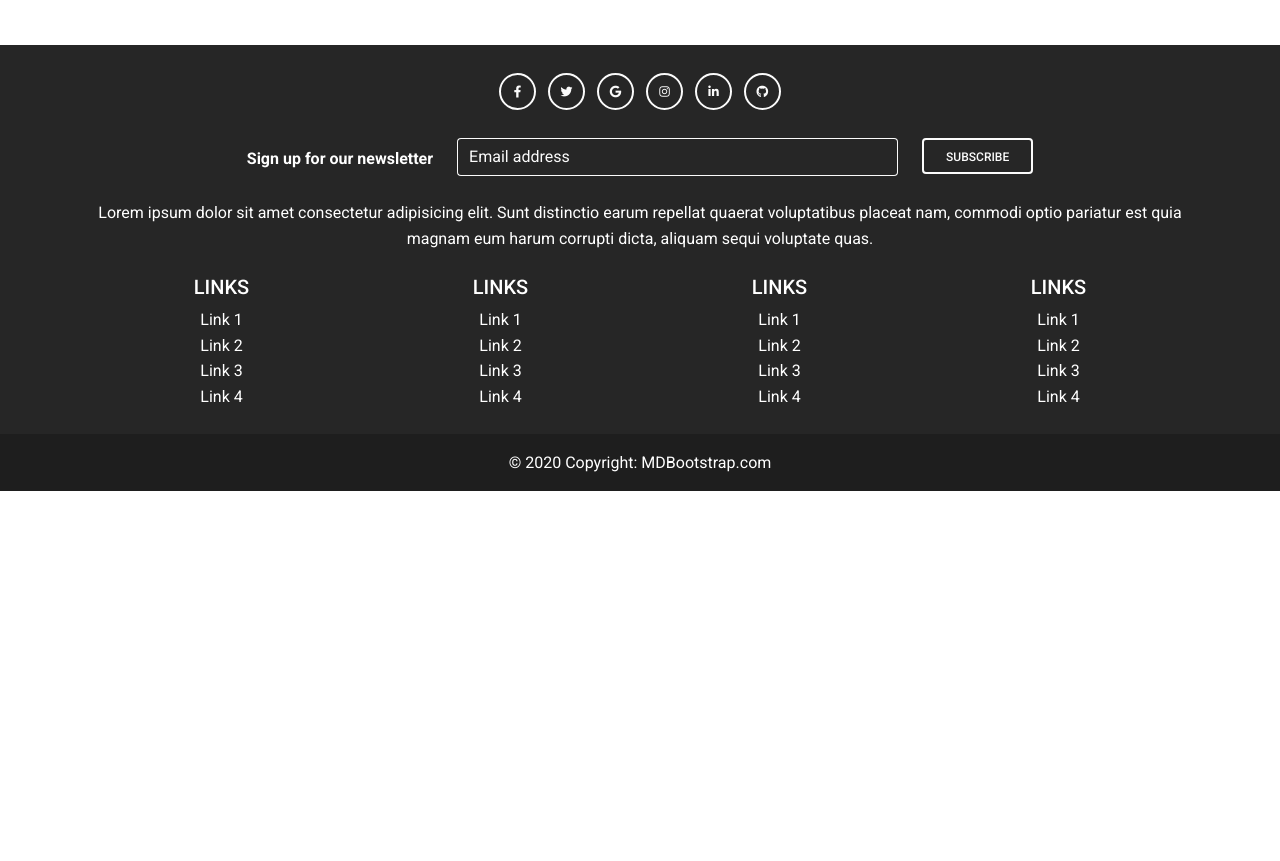
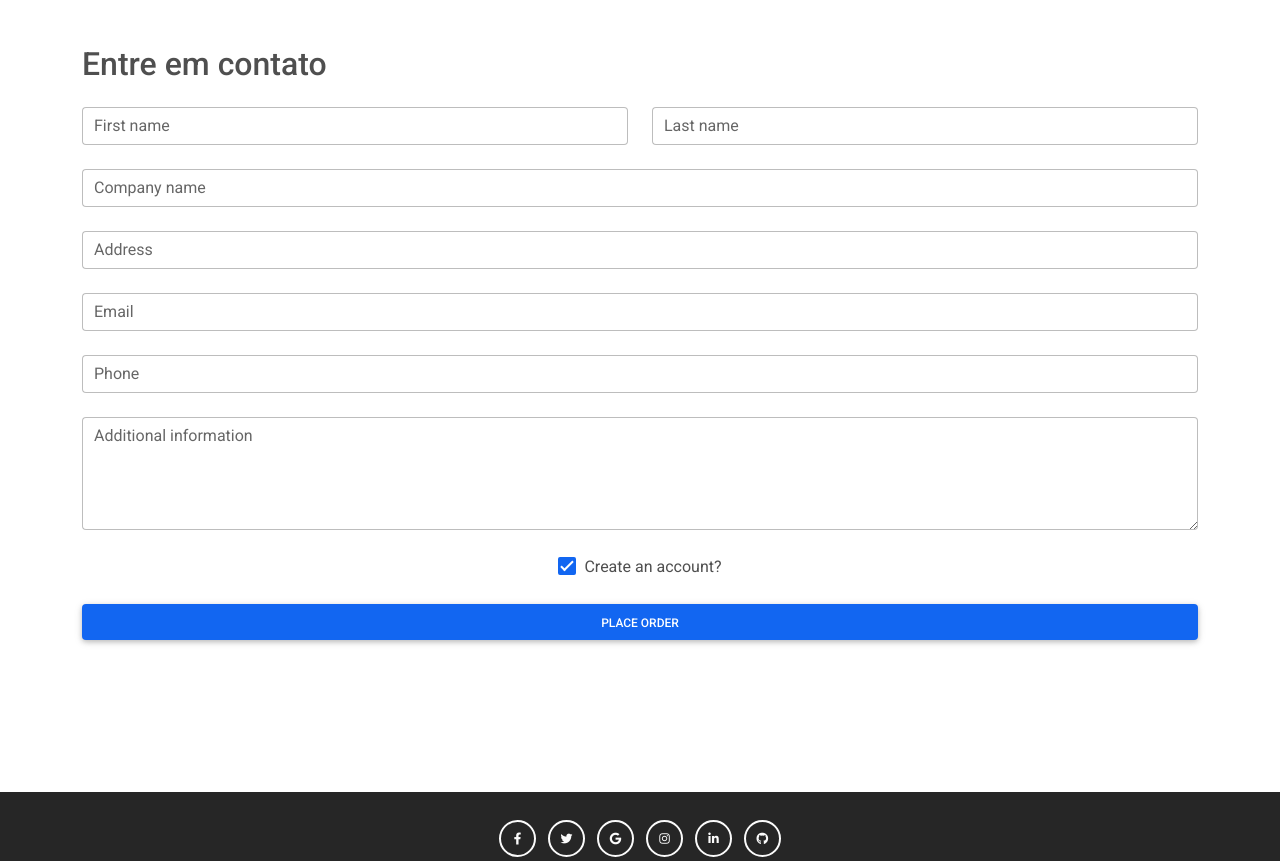
Before and after one commit to llauros/Project_Bootstrap, a plain HTML site: page index.html in a window 1280 px wide. Shown: the part 2237-3098 px from the top of the page. Before the commit the page ends 2728 px from the top, so only its background shows below. Drawn offline with nearby package versions, Linux system fonts and the light colour scheme.

Commit message:
add: Form entre encontato

```diff
--- a/index.html
+++ b/index.html
@@ -29,8 +29,8 @@
 
             <!-- Navbar brand -->
             <a class="navbar-brand me-2" href="#">
-                <img src="/assets/img/ga.png" height="50px" width="100px" alt=""
-                    loading="lazy" style="margin-top: -1px;" />
+                <img src="/assets/img/ga.png" height="50px" width="100px" alt="" loading="lazy"
+                    style="margin-top: -1px;" />
             </a>
 
             <!-- Toggle button -->
@@ -81,14 +81,8 @@
                 </li>
                 <!-- Icon dropdown -->
                 <li class="nav-item me-3 me-lg-0 dropdown">
-                  <a
-                    class="nav-link dropdown-toggle"
-                    href="#"
-                    id="navbarDropdown"
-                    role="button"
-                    data-mdb-toggle="dropdown"
-                    aria-expanded="false"
-                  >
+                    <a class="nav-link dropdown-toggle" href="#" id="navbarDropdown" role="button"
+                        data-mdb-toggle="dropdown" aria-expanded="false">
                         <i class="fas fa-user"></i>
                     </a>
                     <ul class="dropdown-menu" aria-labelledby="navbarDropdown">
@@ -98,7 +92,9 @@
                         <li>
                             <a class="dropdown-item" href="#">Another action</a>
                         </li>
-                    <li><hr class="dropdown-divider" /></li>
+                        <li>
+                            <hr class="dropdown-divider" />
+                        </li>
                         <li>
                             <a class="dropdown-item" href="#">Something else here</a>
                         </li>
@@ -304,6 +300,92 @@
     </div>
 
     <!-- /Texto e video -->
+
+    <!-- Form de Contato -->
+
+    <div class="container">
+
+        <div class="row mt-5 mb-3">
+            <div class="col-md-12">
+                <h2>Entre em contato</h2>
+            </div>
+        </div>
+
+        <div class="row mb-10">
+            <div class="col-md-12">
+
+                <form>
+                    <!-- 2 column grid layout with text inputs for the first and last names -->
+                    <div class="row mb-4">
+                      <div class="col">
+                        <div class="form-outline">
+                          <input type="text" id="form6Example1" class="form-control" />
+                          <label class="form-label" for="form6Example1">First name</label>
+                        </div>
+                      </div>
+                      <div class="col">
+                        <div class="form-outline">
+                          <input type="text" id="form6Example2" class="form-control" />
+                          <label class="form-label" for="form6Example2">Last name</label>
+                        </div>
+                      </div>
+                    </div>
+
+                    <!-- Text input -->
+                    <div class="form-outline mb-4">
+                      <input type="text" id="form6Example3" class="form-control" />
+                      <label class="form-label" for="form6Example3">Company name</label>
+                    </div>
+
+                    <!-- Text input -->
+                    <div class="form-outline mb-4">
+                      <input type="text" id="form6Example4" class="form-control" />
+                      <label class="form-label" for="form6Example4">Address</label>
+                    </div>
+
+                    <!-- Email input -->
+                    <div class="form-outline mb-4">
+                      <input type="email" id="form6Example5" class="form-control" />
+                      <label class="form-label" for="form6Example5">Email</label>
+                    </div>
+
+                    <!-- Number input -->
+                    <div class="form-outline mb-4">
+                      <input type="number" id="form6Example6" class="form-control" />
+                      <label class="form-label" for="form6Example6">Phone</label>
+                    </div>
+
+                    <!-- Message input -->
+                    <div class="form-outline mb-4">
+                      <textarea class="form-control" id="form6Example7" rows="4"></textarea>
+                      <label class="form-label" for="form6Example7">Additional information</label>
+                    </div>
+
+                    <!-- Checkbox -->
+                    <div class="form-check d-flex justify-content-center mb-4">
+                      <input
+                        class="form-check-input me-2"
+                        type="checkbox"
+                        value=""
+                        id="form6Example8"
+                        checked
+                      />
+                      <label class="form-check-label" for="form6Example8"> Create an account? </label>
+                    </div>
+
+                    <!-- Submit button -->
+                    <button type="submit" class="btn btn-primary btn-block mb-4">Place order</button>
+                  </form>
+
+            </div>
+        </div>
+
+    </div>
+
+    <!-- /Form de Contato -->
+
+
+
 
 
     <!-- Footer -->
```
Lines whose indentation alone changed are shown as unchanged.
